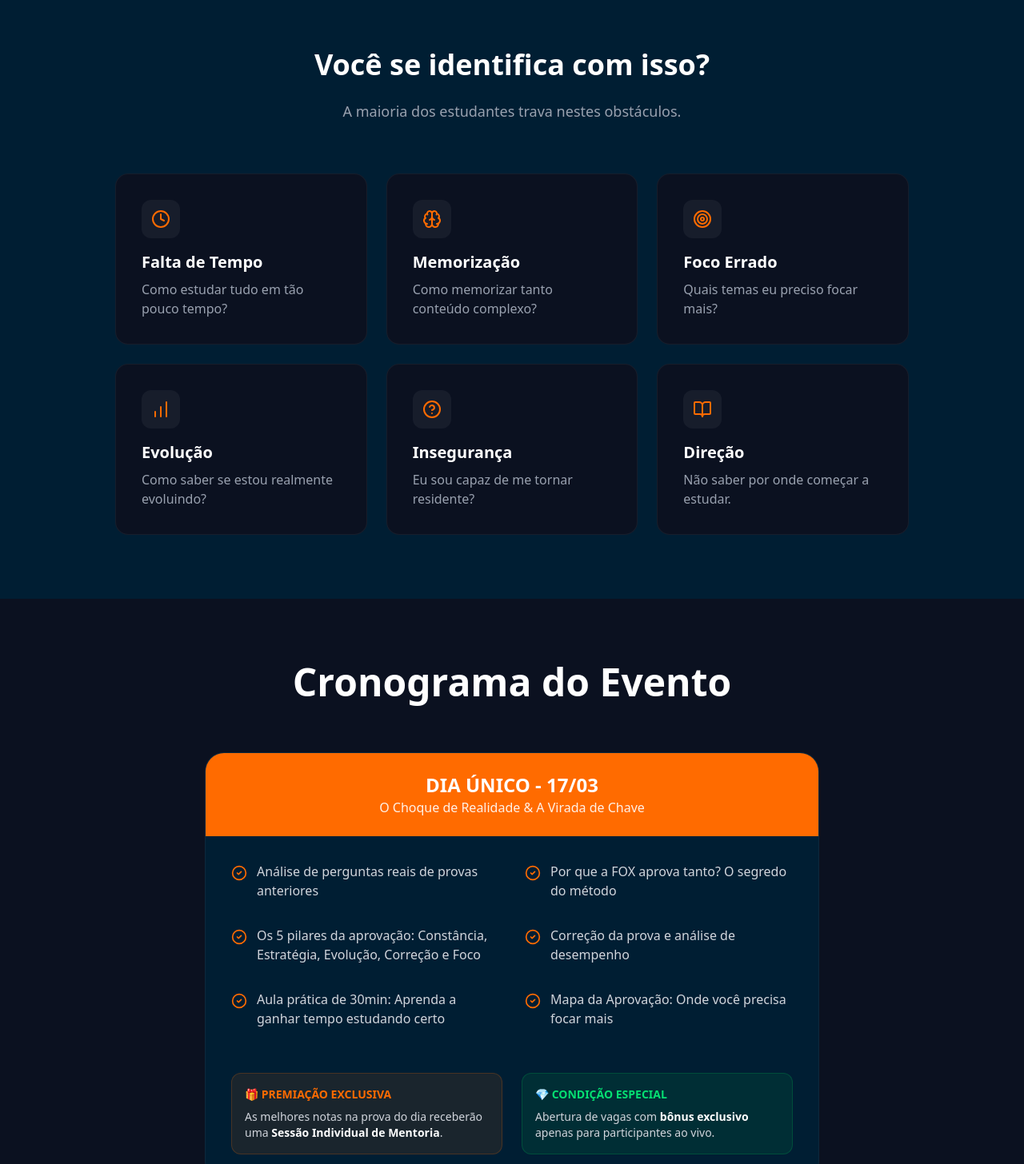
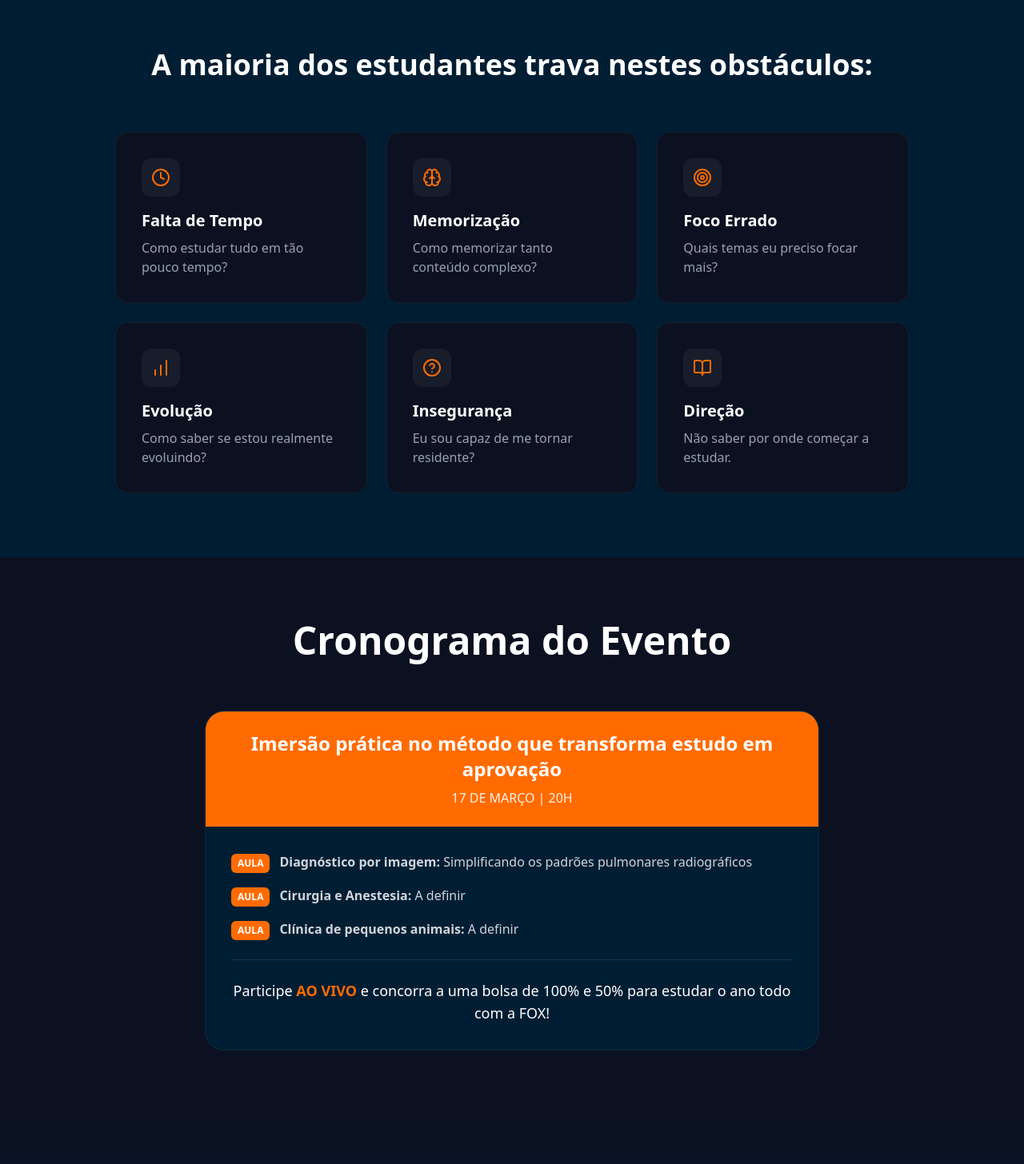
Before and after one commit to marcelobfo/foximagem, a React (Vite) app: page /rotina-de-estudos in a window 1280 px wide. Shown: the part 1160-2616 px from the top of the page at 80% size. Built offline with nearby package versions, Linux system fonts and the light colour scheme.

Commit message:
feat: Update StudyRoutine page content
Refines the text on the StudyRoutine page to be more compelling and informative, including event time and a stronger call to action.

```diff
--- a/src/pages/StudyRoutine.tsx
+++ b/src/pages/StudyRoutine.tsx
@@ -84,15 +84,15 @@ export default function StudyRoutine() {
 
             <div className="inline-flex items-center gap-2 bg-[#FF6B00]/10 border border-[#FF6B00]/20 rounded-full px-6 py-2 mb-6 text-[#FF6B00] font-bold text-sm uppercase tracking-wider">
               <Calendar size={16} />
-              <span>17 de Março • Evento Online e Gratuito</span>
+              <span>17 de Março • EVENTO ONLINE E GRATUITO • 20H</span>
             </div>
 
             <h1 className="text-4xl md:text-6xl font-extrabold mb-6 leading-tight">
-              Como é a <span className="text-[#FF6B00]">rotina de estudos</span> de quem passa na residência veterinária?
+              Imersão prática no método que <span className="text-[#FF6B00]">transforma estudo em aprovação</span>
             </h1>
 
             <p className="text-xl text-gray-300 mb-10 max-w-2xl mx-auto leading-relaxed">
-              Descubra o método exato para estudar com inteligência, ganhar tempo e conquistar sua aprovação em 2027.
+              O Método na prática: Com uma aula exclusiva feita pelos nossos professores de um dos temas mais complexos de cada prova!
             </p>
 
             <div className="bg-white/5 backdrop-blur-md p-8 rounded-3xl border border-white/10 max-w-md mx-auto shadow-2xl">
@@ -155,8 +155,7 @@ export default function StudyRoutine() {
       <section className="py-20 bg-[#001E33] border-t border-white/5">
         <div className="container mx-auto px-4 max-w-5xl">
           <div className="text-center mb-16">
-            <h2 className="text-3xl md:text-4xl font-bold mb-6">Você se identifica com isso?</h2>
-            <p className="text-gray-400 text-lg">A maioria dos estudantes trava nestes obstáculos.</p>
+            <h2 className="text-3xl md:text-4xl font-bold mb-6">A maioria dos estudantes trava nestes obstáculos:</h2>
           </div>
 
           <div className="grid md:grid-cols-3 gap-6">
@@ -188,46 +187,29 @@ export default function StudyRoutine() {
           <div className="max-w-3xl mx-auto">
             <div className="bg-[#001E33] rounded-3xl overflow-hidden border border-white/5 hover:border-[#FF6B00]/30 transition-all group">
               <div className="bg-[#FF6B00] p-6 text-center">
-                <h3 className="text-2xl font-bold text-white">DIA ÚNICO - 17/03</h3>
-                <p className="text-white/90 font-medium">O Choque de Realidade & A Virada de Chave</p>
+                <h3 className="text-2xl font-bold text-white">Imersão prática no método que transforma estudo em aprovação</h3>
+                <p className="text-white/90 font-medium mt-2">17 DE MARÇO | 20H</p>
               </div>
               <div className="p-8 space-y-6">
-                <ul className="space-y-4 text-gray-300 grid md:grid-cols-2 gap-x-8 gap-y-4">
+                <ul className="space-y-4 text-gray-300">
                   <li className="flex items-start gap-3">
-                    <CheckCircle2 className="text-[#FF6B00] shrink-0 mt-1" size={20} />
-                    <span>Análise de perguntas reais de provas anteriores</span>
+                    <span className="bg-[#FF6B00] text-white text-xs font-bold px-2 py-1 rounded-md shrink-0 mt-0.5">AULA</span>
+                    <span><strong>Diagnóstico por imagem:</strong> Simplificando os padrões pulmonares radiográficos</span>
                   </li>
                   <li className="flex items-start gap-3">
-                    <CheckCircle2 className="text-[#FF6B00] shrink-0 mt-1" size={20} />
-                    <span>Por que a FOX aprova tanto? O segredo do método</span>
+                    <span className="bg-[#FF6B00] text-white text-xs font-bold px-2 py-1 rounded-md shrink-0 mt-0.5">AULA</span>
+                    <span><strong>Cirurgia e Anestesia:</strong> A definir</span>
                   </li>
                   <li className="flex items-start gap-3">
-                    <CheckCircle2 className="text-[#FF6B00] shrink-0 mt-1" size={20} />
-                    <span>Os 5 pilares da aprovação: Constância, Estratégia, Evolução, Correção e Foco</span>
-                  </li>
-                  <li className="flex items-start gap-3">
-                    <CheckCircle2 className="text-[#FF6B00] shrink-0 mt-1" size={20} />
-                    <span>Correção da prova e análise de desempenho</span>
-                  </li>
-                  <li className="flex items-start gap-3">
-                    <CheckCircle2 className="text-[#FF6B00] shrink-0 mt-1" size={20} />
-                    <span>Aula prática de 30min: Aprenda a ganhar tempo estudando certo</span>
-                  </li>
-                  <li className="flex items-start gap-3">
-                    <CheckCircle2 className="text-[#FF6B00] shrink-0 mt-1" size={20} />
-                    <span>Mapa da Aprovação: Onde você precisa focar mais</span>
+                    <span className="bg-[#FF6B00] text-white text-xs font-bold px-2 py-1 rounded-md shrink-0 mt-0.5">AULA</span>
+                    <span><strong>Clínica de pequenos animais:</strong> A definir</span>
                   </li>
                 </ul>
 
-                <div className="grid md:grid-cols-2 gap-6 pt-4">
-                  <div className="bg-[#FF6B00]/10 p-4 rounded-xl border border-[#FF6B00]/20">
-                    <p className="text-[#FF6B00] font-bold text-sm uppercase mb-2">🎁 Premiação Exclusiva</p>
-                    <p className="text-gray-300 text-sm">As melhores notas na prova do dia receberão uma <strong className="text-white">Sessão Individual de Mentoria</strong>.</p>
-                  </div>
-                  <div className="bg-green-500/10 p-4 rounded-xl border border-green-500/20">
-                    <p className="text-green-400 font-bold text-sm uppercase mb-2">💎 Condição Especial</p>
-                    <p className="text-gray-300 text-sm">Abertura de vagas com <strong className="text-white">bônus exclusivo</strong> apenas para participantes ao vivo.</p>
-                  </div>
+                <div className="pt-6 border-t border-white/10 text-center">
+                  <p className="text-lg font-medium text-white">
+                    Participe <span className="text-[#FF6B00] font-bold">AO VIVO</span> e concorra a uma bolsa de 100% e 50% para estudar o ano todo com a FOX!
+                  </p>
                 </div>
               </div>
             </div>
@@ -238,7 +220,7 @@ export default function StudyRoutine() {
       {/* CTA Footer */}
       <section className="py-20 bg-gradient-to-b from-[#0B1120] to-[#001E33] text-center">
         <div className="container mx-auto px-4">
-          <h2 className="text-3xl md:text-4xl font-bold mb-8">Não deixe sua aprovação para depois</h2>
+          <h2 className="text-3xl md:text-4xl font-bold mb-8">Veja o seu nome na lista de aprovados!</h2>
           <button
             onClick={() => window.scrollTo({ top: 0, behavior: 'smooth' })}
             className="bg-[#FF6B00] hover:bg-[#e66000] text-white text-xl font-bold py-4 px-12 rounded-full shadow-lg transition-all transform hover:-translate-y-1 inline-flex items-center gap-3"
```
